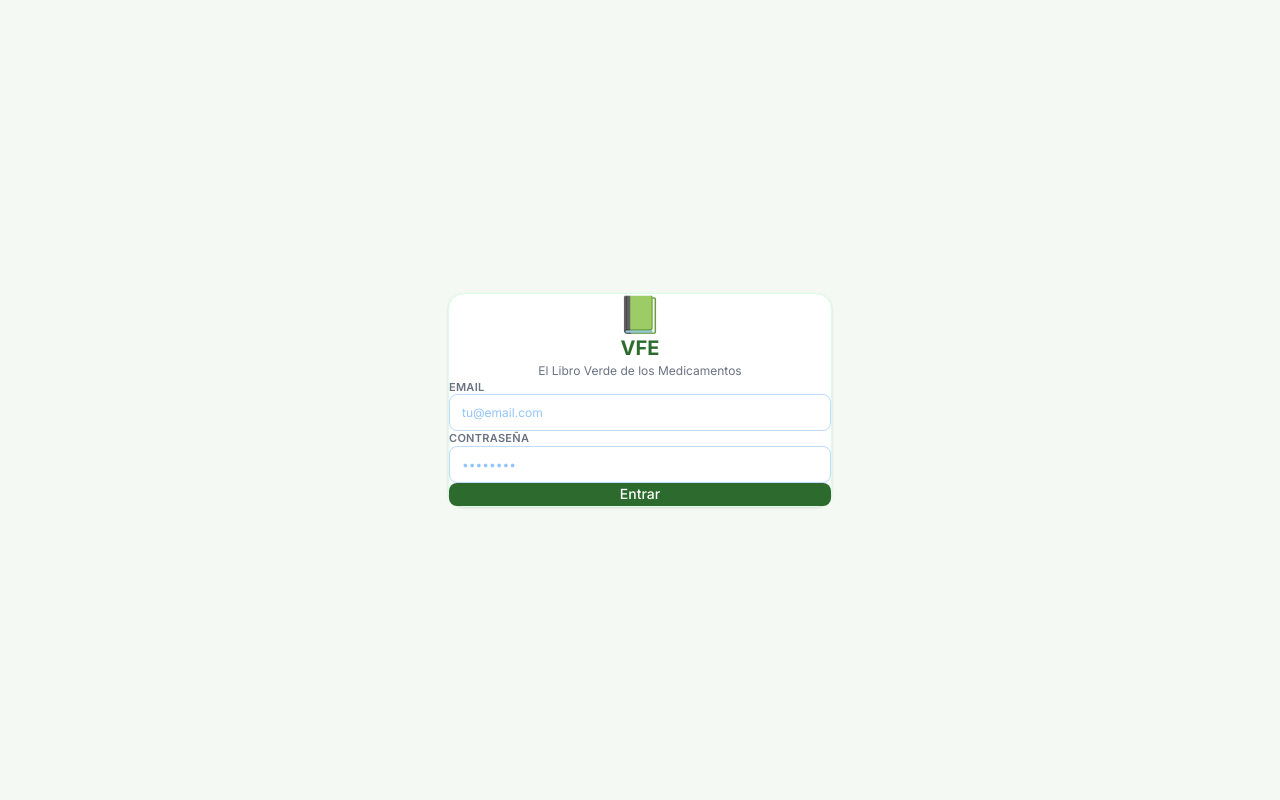
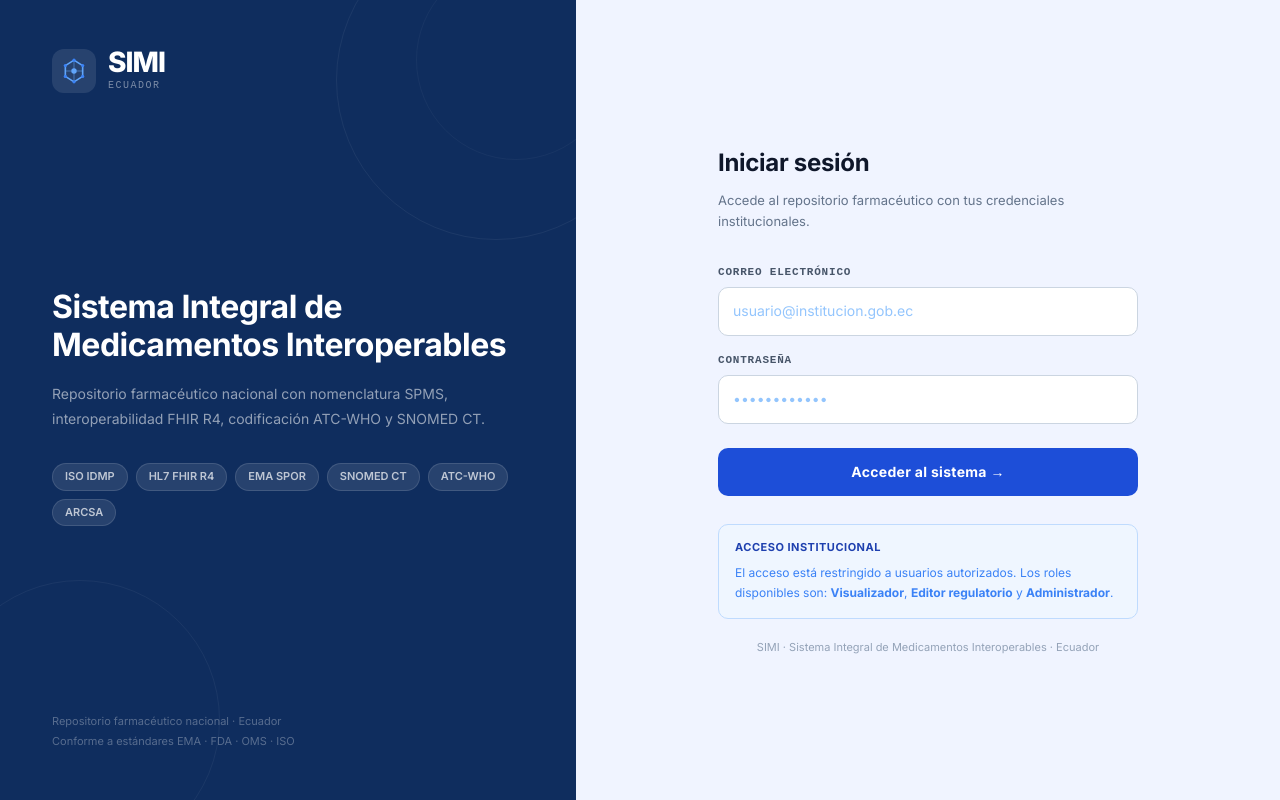
Before and after one commit to luisalvarado8507-gif/vfe-next, a Next.js app: page /login in a window 1280 px wide. Built offline with nearby package versions, Linux system fonts and the light colour scheme; no server answers.

Commit message:
design: login institucional SIMI con panel izquierdo de identidad

```diff
--- a/app/login/page.tsx
+++ b/app/login/page.tsx
@@ -19,46 +19,159 @@ export default function Login() {
       await login(email, password);
       router.push('/dashboard');
     } catch(err: unknown) {
-      const error = err as { code?: string; message?: string };
-      setError(`Error: ${error.code} — ${error.message}`);
+      const e = err as { code?: string };
+      if (e.code === 'auth/invalid-credential' || e.code === 'auth/wrong-password') {
+        setError('Credenciales incorrectas. Verifica tu email y contraseña.');
+      } else if (e.code === 'auth/user-not-found') {
+        setError('No existe una cuenta con este email.');
+      } else if (e.code === 'auth/too-many-requests') {
+        setError('Demasiados intentos fallidos. Espera unos minutos.');
+      } else {
+        setError('Error de autenticación. Intenta nuevamente.');
+      }
     } finally {
       setLoading(false);
     }
   };
 
   return (
-    <div className="min-h-screen bg-[#f4f9f4] flex items-center justify-center">
-      <div className="bg-white rounded-2xl shadow-sm border border-green-100 p-8 w-full max-w-sm">
-        <div className="text-center mb-8">
-          <div className="text-4xl mb-3">📗</div>
-          <h1 className="text-xl font-bold text-[#2d6a2d]">VFE</h1>
-          <p className="text-sm text-gray-500">El Libro Verde de los Medicamentos</p>
+    <div style={{ minHeight: '100vh', display: 'flex', fontFamily: "'Plus Jakarta Sans', 'Inter', sans-serif" }}>
+
+      {/* Panel izquierdo — identidad SIMI */}
+      <div style={{ width: '45%', background: '#0F2D5E', display: 'flex', flexDirection: 'column', justifyContent: 'space-between', padding: '48px 52px', position: 'relative', overflow: 'hidden' }}>
+
+        {/* Decoración geométrica */}
+        <div style={{ position: 'absolute', right: -80, top: -80, width: 320, height: 320, borderRadius: '50%', border: '1px solid rgba(255,255,255,.06)', pointerEvents: 'none' }} />
+        <div style={{ position: 'absolute', right: -40, top: -40, width: 200, height: 200, borderRadius: '50%', border: '1px solid rgba(255,255,255,.04)', pointerEvents: 'none' }} />
+        <div style={{ position: 'absolute', left: -60, bottom: -60, width: 280, height: 280, borderRadius: '50%', border: '1px solid rgba(255,255,255,.05)', pointerEvents: 'none' }} />
+
+        {/* Logo */}
+        <div>
+          <div style={{ display: 'flex', alignItems: 'center', gap: 12, marginBottom: 8 }}>
+            <div style={{ width: 44, height: 44, borderRadius: 12, background: 'rgba(255,255,255,.1)', display: 'flex', alignItems: 'center', justifyContent: 'center', flexShrink: 0 }}>
+              <svg width="26" height="26" viewBox="0 0 24 24" fill="none">
+                <polygon points="12,2 20,7 20,17 12,22 4,17 4,7" fill="none" stroke="#60A5FA" strokeWidth="1.5"/>
+                <line x1="12" y1="2" x2="12" y2="22" stroke="#60A5FA" strokeWidth="1" opacity="0.5"/>
+                <line x1="4" y1="12" x2="20" y2="12" stroke="#60A5FA" strokeWidth="1" opacity="0.5"/>
+                <circle cx="12" cy="12" r="2.5" fill="#60A5FA"/>
+                <circle cx="12" cy="2" r="1.5" fill="#3B82F6"/>
+                <circle cx="20" cy="7" r="1.5" fill="#3B82F6"/>
+                <circle cx="20" cy="17" r="1.5" fill="#3B82F6"/>
+                <circle cx="12" cy="22" r="1.5" fill="#3B82F6"/>
+                <circle cx="4" cy="17" r="1.5" fill="#3B82F6"/>
+                <circle cx="4" cy="7" r="1.5" fill="#3B82F6"/>
+              </svg>
             </div>
-        <form onSubmit={handleLogin} className="space-y-4">
             <div>
-            <label className="block text-xs font-semibold text-gray-500 uppercase tracking-wide mb-1">Email</label>
-            <input type="email"
-              className="w-full border border-gray-200 rounded-lg px-3 py-2.5 text-sm focus:outline-none focus:border-[#2d6a2d]"
-              placeholder="tu@email.com"
+              <div style={{ fontSize: 28, fontWeight: 800, color: '#fff', letterSpacing: '-1px', lineHeight: 1 }}>SIMI</div>
+              <div style={{ fontSize: 10, color: 'rgba(255,255,255,.45)', letterSpacing: '1.5px', fontFamily: 'monospace', marginTop: 2 }}>ECUADOR</div>
+            </div>
+          </div>
+        </div>
+
+        {/* Contenido central */}
+        <div>
+          <h1 style={{ fontSize: 32, fontWeight: 700, color: '#fff', lineHeight: 1.2, marginBottom: 16, letterSpacing: '-0.5px' }}>
+            Sistema Integral de Medicamentos Interoperables
+          </h1>
+          <p style={{ fontSize: 14, color: 'rgba(255,255,255,.55)', lineHeight: 1.8, marginBottom: 32 }}>
+            Repositorio farmacéutico nacional con nomenclatura SPMS, interoperabilidad FHIR R4, codificación ATC-WHO y SNOMED CT.
+          </p>
+
+          {/* Badges de estándares */}
+          <div style={{ display: 'flex', flexWrap: 'wrap', gap: 8 }}>
+            {['ISO IDMP', 'HL7 FHIR R4', 'EMA SPOR', 'SNOMED CT', 'ATC-WHO', 'ARCSA'].map(std => (
+              <span key={std} style={{ padding: '4px 12px', borderRadius: 20, fontSize: 11, fontWeight: 600, background: 'rgba(255,255,255,.1)', color: 'rgba(255,255,255,.7)', border: '1px solid rgba(255,255,255,.12)' }}>
+                {std}
+              </span>
+            ))}
+          </div>
+        </div>
+
+        {/* Footer izquierdo */}
+        <div style={{ fontSize: 11, color: 'rgba(255,255,255,.3)', lineHeight: 1.8 }}>
+          <div>Repositorio farmacéutico nacional · Ecuador</div>
+          <div>Conforme a estándares EMA · FDA · OMS · ISO</div>
+        </div>
+      </div>
+
+      {/* Panel derecho — formulario */}
+      <div style={{ flex: 1, background: '#F0F4FF', display: 'flex', alignItems: 'center', justifyContent: 'center', padding: '48px 40px' }}>
+        <div style={{ width: '100%', maxWidth: 420 }}>
+
+          <div style={{ marginBottom: 32 }}>
+            <h2 style={{ fontSize: 24, fontWeight: 700, color: '#0F172A', marginBottom: 8, letterSpacing: '-0.3px' }}>
+              Iniciar sesión
+            </h2>
+            <p style={{ fontSize: 13, color: '#64748B' }}>
+              Accede al repositorio farmacéutico con tus credenciales institucionales.
+            </p>
+          </div>
+
+          <form onSubmit={handleLogin}>
+            <div style={{ marginBottom: 16 }}>
+              <label style={{ display: 'block', fontSize: 11, fontWeight: 700, color: '#475569', letterSpacing: '0.8px', textTransform: 'uppercase', fontFamily: 'monospace', marginBottom: 6 }}>
+                Correo electrónico
+              </label>
+              <input
+                type="email"
                 value={email}
                 onChange={e => setEmail(e.target.value)}
-              required />
+                required
+                placeholder="usuario@institucion.gob.ec"
+                style={{ width: '100%', padding: '12px 14px', border: '1.5px solid #CBD5E1', borderRadius: 10, fontSize: 14, outline: 'none', background: '#fff', color: '#0F172A', fontFamily: 'inherit', boxSizing: 'border-box', transition: 'border-color .15s' }}
+                onFocus={e => (e.currentTarget.style.borderColor = '#1D4ED8')}
+                onBlur={e => (e.currentTarget.style.borderColor = '#CBD5E1')}
+              />
             </div>
-          <div>
-            <label className="block text-xs font-semibold text-gray-500 uppercase tracking-wide mb-1">Contraseña</label>
-            <input type="password"
-              className="w-full border border-gray-200 rounded-lg px-3 py-2.5 text-sm focus:outline-none focus:border-[#2d6a2d]"
-              placeholder="••••••••"
+
+            <div style={{ marginBottom: 24 }}>
+              <label style={{ display: 'block', fontSize: 11, fontWeight: 700, color: '#475569', letterSpacing: '0.8px', textTransform: 'uppercase', fontFamily: 'monospace', marginBottom: 6 }}>
+                Contraseña
+              </label>
+              <input
+                type="password"
                 value={password}
                 onChange={e => setPassword(e.target.value)}
-              required />
+                required
+                placeholder="••••••••••••"
+                style={{ width: '100%', padding: '12px 14px', border: '1.5px solid #CBD5E1', borderRadius: 10, fontSize: 14, outline: 'none', background: '#fff', color: '#0F172A', fontFamily: 'inherit', boxSizing: 'border-box', transition: 'border-color .15s' }}
+                onFocus={e => (e.currentTarget.style.borderColor = '#1D4ED8')}
+                onBlur={e => (e.currentTarget.style.borderColor = '#CBD5E1')}
+              />
             </div>
-          {error && <p className="text-red-500 text-xs break-all">{error}</p>}
-          <button type="submit" disabled={loading}
-            className="w-full bg-[#2d6a2d] text-white py-2.5 rounded-lg font-medium hover:bg-[#235223] transition disabled:opacity-50">
-            {loading ? 'Entrando...' : 'Entrar'}
+
+            {error && (
+              <div style={{ marginBottom: 16, padding: '10px 14px', background: '#FEE2E2', border: '1.5px solid #FCA5A5', borderRadius: 8, fontSize: 13, color: '#991B1B', display: 'flex', alignItems: 'center', gap: 8 }}>
+                <span style={{ fontSize: 16 }}>⚠</span>
+                {error}
+              </div>
+            )}
+
+            <button
+              type="submit"
+              disabled={loading}
+              style={{ width: '100%', padding: '13px 0', background: loading ? '#93C5FD' : '#1D4ED8', color: '#fff', border: 'none', borderRadius: 10, fontSize: 14, fontWeight: 700, cursor: loading ? 'wait' : 'pointer', fontFamily: 'inherit', transition: 'background .15s', letterSpacing: '0.3px' }}
+              onMouseEnter={e => { if (!loading) (e.currentTarget.style.background = '#1E40AF'); }}
+              onMouseLeave={e => { if (!loading) (e.currentTarget.style.background = '#1D4ED8'); }}>
+              {loading ? 'Verificando credenciales...' : 'Acceder al sistema →'}
             </button>
           </form>
+
+          {/* Info de acceso */}
+          <div style={{ marginTop: 28, padding: '14px 16px', background: '#EFF6FF', border: '1px solid #BFDBFE', borderRadius: 10 }}>
+            <div style={{ fontSize: 11, fontWeight: 700, color: '#1E40AF', marginBottom: 6, letterSpacing: '0.5px' }}>
+              ACCESO INSTITUCIONAL
+            </div>
+            <div style={{ fontSize: 12, color: '#3B82F6', lineHeight: 1.7 }}>
+              El acceso está restringido a usuarios autorizados. Los roles disponibles son: <strong>Visualizador</strong>, <strong>Editor regulatorio</strong> y <strong>Administrador</strong>.
+            </div>
+          </div>
+
+          <div style={{ marginTop: 20, textAlign: 'center', fontSize: 11, color: '#94A3B8' }}>
+            SIMI · Sistema Integral de Medicamentos Interoperables · Ecuador
+          </div>
+        </div>
       </div>
     </div>
   );
```
Lines whose indentation alone changed are shown as unchanged.
